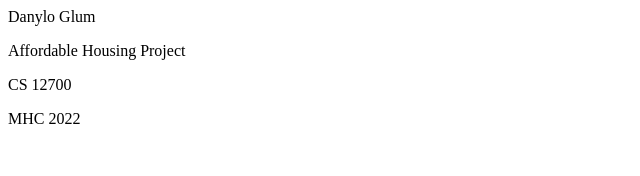
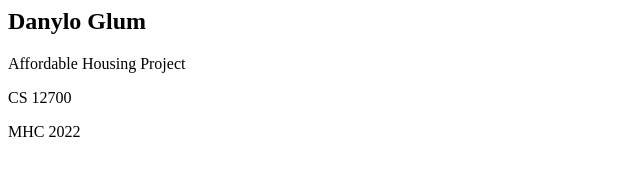
Before and after one commit to Danylolev/Danylolev, a plain HTML site: page index.html in a window 1280 px wide. Shown: the whole page, without its empty margins (0-640 px from the left). Drawn offline with Linux system fonts and the light colour scheme.

Commit message:
Update index.html

```diff
--- a/index.html
+++ b/index.html
@@ -1,6 +1,6 @@
 <html>
 <head>
-  <head>Danylo Glum</head>
+  <h2>Danylo Glum</h2>
 </head>
 <body>
   <p>Affordable Housing Project</p>
```
